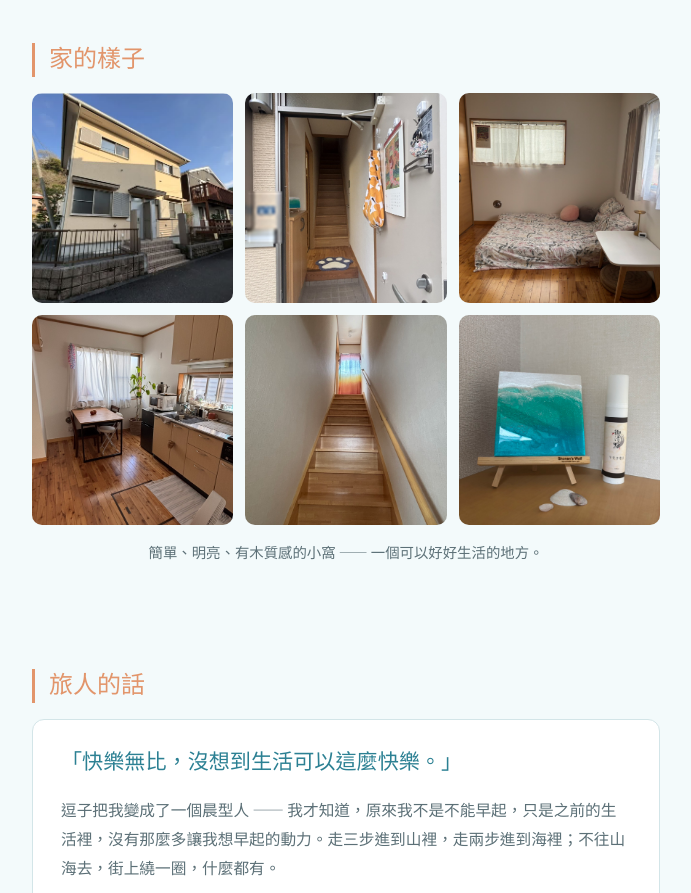
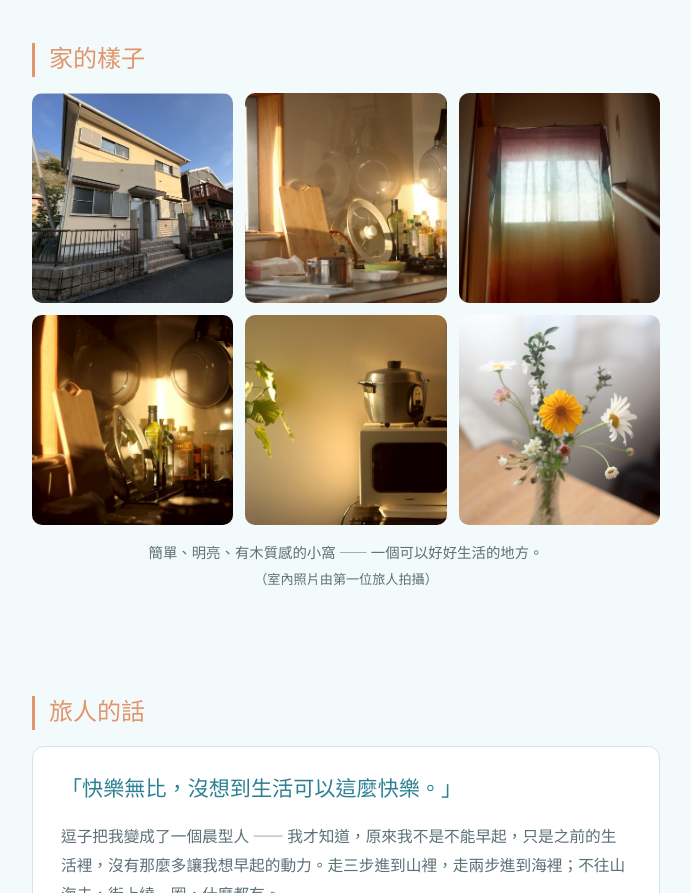
Before and after one commit to milliya1222-coder/zushi-mi-life, a plain HTML site: page index.html in a window 1280 px wide. Shown: the part 3089-3982 px from the top of the page, without its empty margins (294-985 px from the left). Drawn offline with Linux system fonts and the light colour scheme.

Commit message:
家的樣子改用第一位旅人實拍室內照（晨光廚房/窗光/吊鍋/電鍋角落/野花）＋標註攝影者
Co-Authored-By: Claude Opus 4.8 <noreply@anthropic.com>

```diff
--- a/index.html
+++ b/index.html
@@ -185,13 +185,13 @@
     <h2 class="title">家的樣子</h2>
     <div class="rooms">
       <img src="img/z-house.jpg" alt="逗子的家・外觀">
-      <img src="img/genkan.jpg" alt="玄關">
-      <img src="img/room1.jpg" alt="臥室">
-      <img src="img/kitchen.jpg" alt="廚房與餐桌">
-      <img src="img/stairs.jpg" alt="通往二樓的木樓梯">
-      <img src="img/art.jpg" alt="手作海洋藝術小角落">
+      <img src="img/z-in1.jpg" alt="晨光落在廚房的檯面上">
+      <img src="img/z-in2.jpg" alt="窗簾透進來的午後光">
+      <img src="img/z-in3.jpg" alt="暖光下的廚房與吊鍋">
+      <img src="img/z-in4.jpg" alt="煮飯的小角落">
+      <img src="img/z-in5.jpg" alt="窗邊的一小束野花">
     </div>
-    <p style="text-align:center;color:var(--ink-soft);font-size:.9rem;margin-top:14px">簡單、明亮、有木質感的小窩 —— 一個可以好好生活的地方。</p>
+    <p style="text-align:center;color:var(--ink-soft);font-size:.9rem;margin-top:14px">簡單、明亮、有木質感的小窩 —— 一個可以好好生活的地方。<br><span style="font-size:.82rem">（室內照片由第一位旅人拍攝）</span></p>
   </section>
 
   <section>
```
Also changed, not shown: img/z-in1.jpg (added), img/z-in2.jpg (added), img/z-in3.jpg (added), img/z-in4.jpg (added), img/z-in5.jpg (added).
